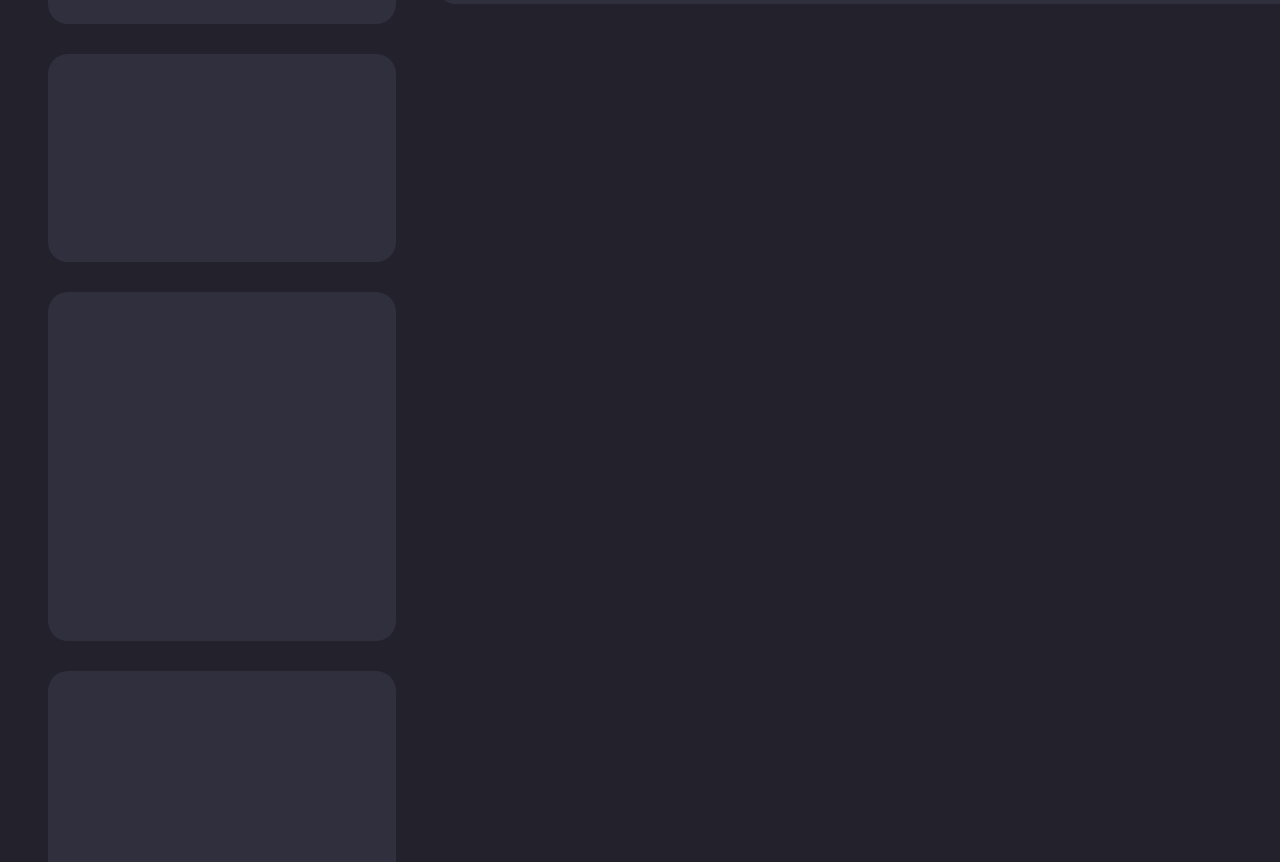
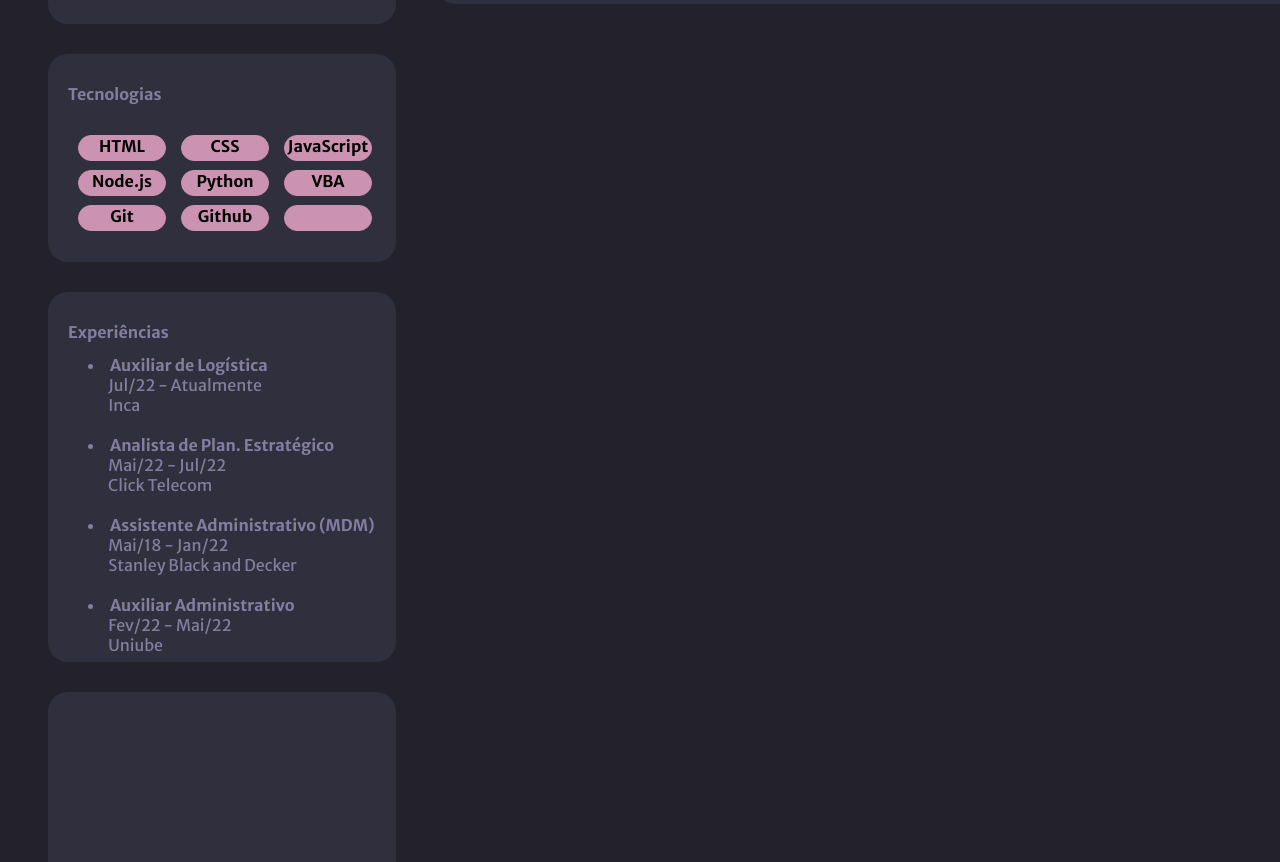
Before and after one commit to Edyelgue/DesafioRocketseat-Portifolio, a plain HTML site: page index.html in a window 1280 px wide. Shown: the part 694-1556 px from the top of the page. Drawn offline with Linux system fonts and the light colour scheme.

Commit message:
campos de tecnologias e experiencias preenchidos

```diff
--- a/index.html
+++ b/index.html
@@ -65,25 +65,62 @@
                 </div>
 
                 <div id="technologies" class="menuLateral">
-                    <div id="tituloTechs">
+                    <div id="tituloTechs" class="titulosGeral">
+                        Tecnologias
+                    </div>
+                    <div id="quadroTechs">
+                        <div id="miniQuadro" class="miniQdTec">
+                            <div class="techs">HTML</div>
+                            <div class="techs">Node.js</div>
+                            <div class="techs">Git</div>
+                        </div>
 
-                    </div>
-                    <div>
-                        <div class="techs"></div>
-                        <div class="techs"></div>
-                        <div class="techs"></div>
-                        <div class="techs"></div>
-                        <div class="techs"></div>
-                        <div class="techs"></div>
-                        <div class="techs"></div>
-                        <div class="techs"></div>
-                        <div class="techs"></div>
+                        <div class="miniQdTec">
+                            <div class="techs">CSS</div>
+                            <div class="techs">Python</div>
+                            <div class="techs">Github</div>
+                        </div>
+
+                        <div class="miniQdTec">
+                            <div class="techs">JavaScript</div>
+                            <div class="techs">VBA</div>
+                            <div class="techs"></div>
+                        </div>
+
                     </div>
 
                 </div>
 
                 <div id="experiencies" class="menuLateral">
+                    <div id="tituloExp" class="titulosGeral">
+                        Experiências
+                    </div>
 
+                    <div id="conteudoExp">
+                        <div class="textExp">
+                            <li>Auxiliar de Logística</li>
+                            &nbsp;&nbsp;&nbsp;&nbsp;&nbsp;&nbsp;&nbsp;Jul/22 - Atualmente <br>
+                            &nbsp;&nbsp;&nbsp;&nbsp;&nbsp;&nbsp;&nbsp;Inca
+                        </div>
+                        <br>
+                        <div class="textExp">
+                            <li>Analista de Plan. Estratégico</li>
+                            &nbsp;&nbsp;&nbsp;&nbsp;&nbsp;&nbsp;&nbsp;Mai/22 - Jul/22<br>
+                            &nbsp;&nbsp;&nbsp;&nbsp;&nbsp;&nbsp;&nbsp;Click Telecom
+                        </div>
+                        <br>
+                        <div class="textExp">
+                            <li>Assistente Administrativo (MDM)</li>
+                            &nbsp;&nbsp;&nbsp;&nbsp;&nbsp;&nbsp;&nbsp;Mai/18 - Jan/22<br>
+                            &nbsp;&nbsp;&nbsp;&nbsp;&nbsp;&nbsp;&nbsp;Stanley Black and Decker
+                        </div>
+                        <br>
+                        <div class="textExp">
+                            <li>Auxiliar Administrativo</li>
+                            &nbsp;&nbsp;&nbsp;&nbsp;&nbsp;&nbsp;&nbsp;Fev/22 - Mai/22<br>
+                            &nbsp;&nbsp;&nbsp;&nbsp;&nbsp;&nbsp;&nbsp;Uniube
+                        </div>
+                    </div>
                 </div>
 
                 <div id="education" class="menuLateral">
--- a/style.css
+++ b/style.css
@@ -18,6 +18,17 @@ body {
 .menuLateral {
     background: #302F3D;
     border-radius: 20px;
+}
+
+.titulosGeral {
+    width: 121px;
+    height: 26px;
+    margin: 30px 0 0 20px;
+    font-family: 'Merriweather Sans', sans-serif;
+    font-size: 20;
+    font-weight: 700;
+    color: #837E9F;
+    /*border: white 1px solid;*/
 }
 
 /* ========= PROFILE ========= */
@@ -110,14 +121,80 @@ div #circle {
 #technologies {
     width: 348px;
     height: 208px;
+    display: grid;
     margin-top: 30px;
 }
 
+#quadroTechs {
+    width: 288px;
+    height: 102px;
+    margin-left: 30px;
+    display: flex;
+    /*border: white 1px solid;*/
+}
+
+.techs {
+    width: 86px;
+    height: 24px;
+    background-color: #CB92B1;
+    border: #CB92B1 1px solid;
+    border-radius: 30px;
+    text-align: center;
+    font-size: 10;
+    color: black;
+    font-weight: 700;
+}
+
+.miniQdTec {
+    margin-left: 15px;
+    display: grid;
+    grid-auto-rows: 35px;
+    /*border: white 1px solid;*/
+}
+
+#miniQuadro {
+    margin-left: 0;
+}
+
+/* ========= FIM TECHNOLOGIES ========= */
+
+/* ========= EXPERIENCIES ========= */
+
 #experiencies {
     width: 348px;
-    height: 349px;
+    height: 370px;
     margin-top: 30px;
+    display: grid;
 }
+
+#tituloExp {
+    width: 141px;
+    height: 26px;
+    /*border: white 1px solid;*/
+}
+
+#conteudoExp {
+    width: 300px;
+    height: 300px;
+    margin-left: 40px;
+    /*border: white 1px solid;*/
+}
+
+li {
+    font-family: 'Merriweather Sans', sans-serif;
+    font-size: 14;
+    font-weight: 700;
+    color: #837E9F;
+}
+
+.textExp {
+    font-family: 'Merriweather Sans', sans-serif;
+    font-size: 12;
+    font-weight: 400;
+    color: #837E9F;
+}
+
+/* ========= FIM EXPERIENCIES ========= */
 
 #education {
     width: 348px;
```
